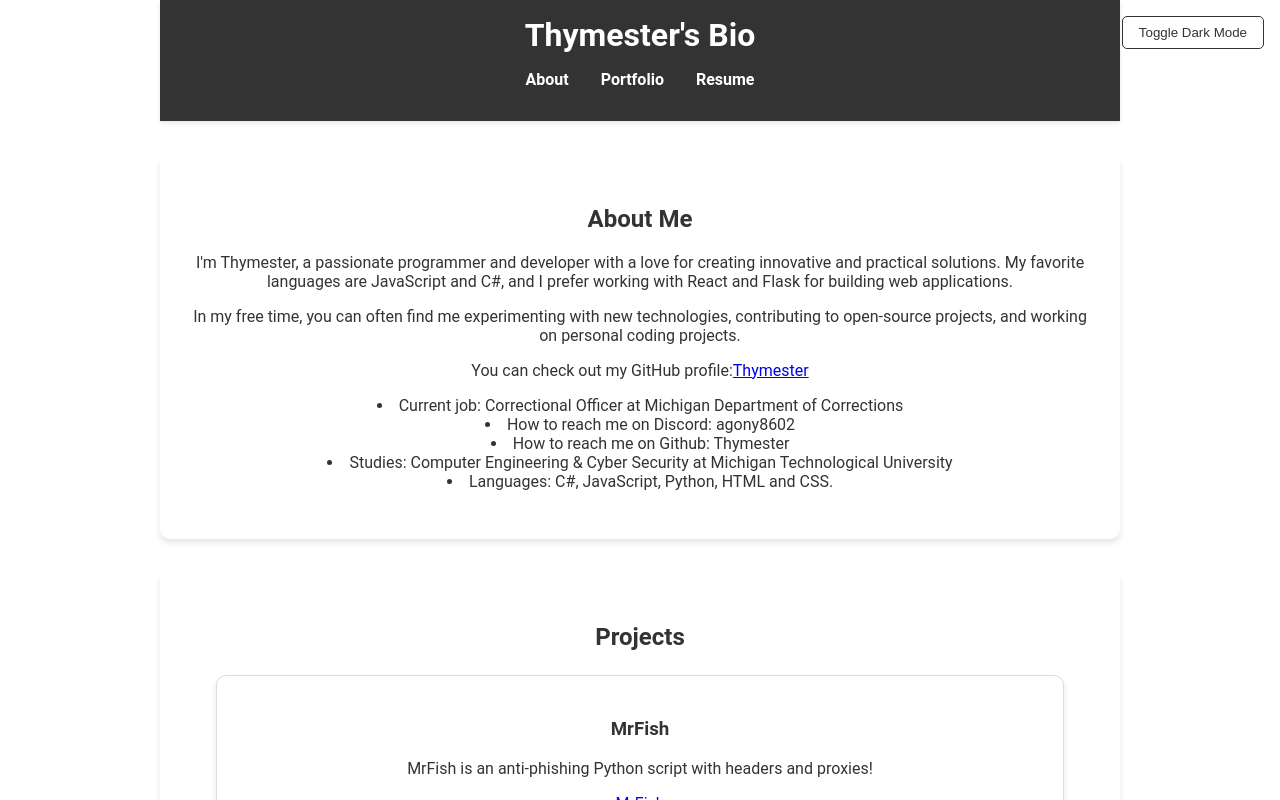
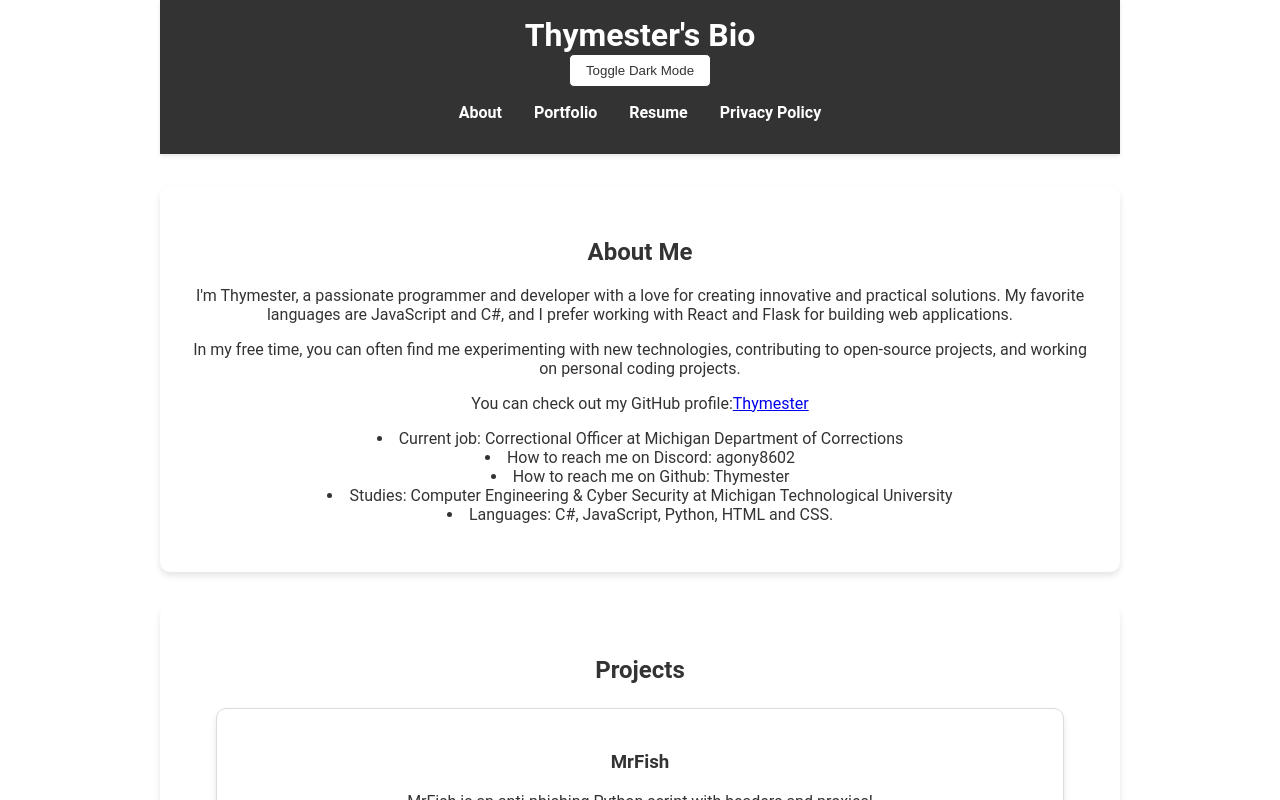
Before and after one commit to Thymester/MyBio-React, a React (Create React App) app: page / in a window 1280 px wide. Shown: the top 800 px of the page. Built offline with nearby package versions, Linux system fonts and the light colour scheme.

Commit message:
Add files via upload

```diff
--- a/src/App.css
+++ b/src/App.css
@@ -60,7 +60,7 @@ body {
 }
 
 .theme-toggle {
-  position: absolute;
+  position: center;
   top: 1rem;
   right: 1rem;
 }
--- a/src/App.js
+++ b/src/App.js
@@ -11,7 +11,6 @@ function App() {
   return (
     <div className="App">
       <Header />
-      <ThemeToggle />
       <main>
         <About />
         <Portfolio />
--- a/src/components/About.js
+++ b/src/components/About.js
@@ -2,7 +2,6 @@
 import React from 'react';
 
 function About() {
-  // Fetch GitHub profile information here if needed
 
   return (
     <div className="section" id="about">
--- a/src/components/Header.js
+++ b/src/components/Header.js
@@ -1,15 +1,18 @@
 // Header.js
 import React from 'react';
+import ThemeToggle from './ThemeToggle';
 
 function Header() {
   return (
     <header>
       <h1>Thymester's Bio</h1>
+      <ThemeToggle />
       <nav>
         <ul>
           <li><a href="#about">About</a></li>
           <li><a href="#portfolio">Portfolio</a></li>
           <li><a href="#resume">Resume</a></li>
+          <li><a href="#privacypolicy">Privacy Policy</a></li>
         </ul>
       </nav>
     </header>
```
